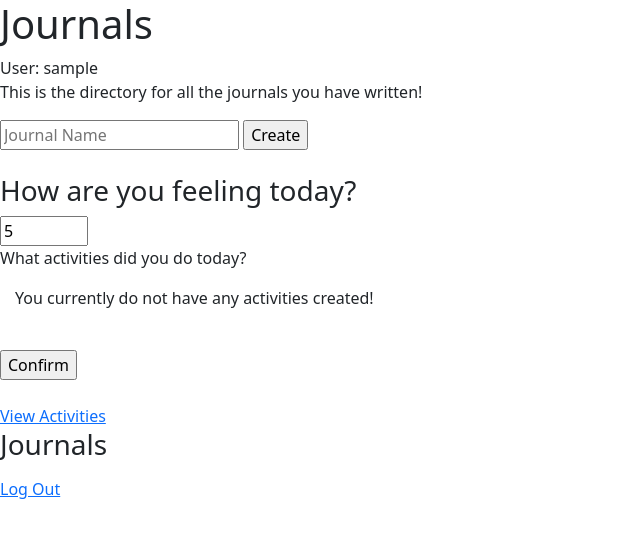
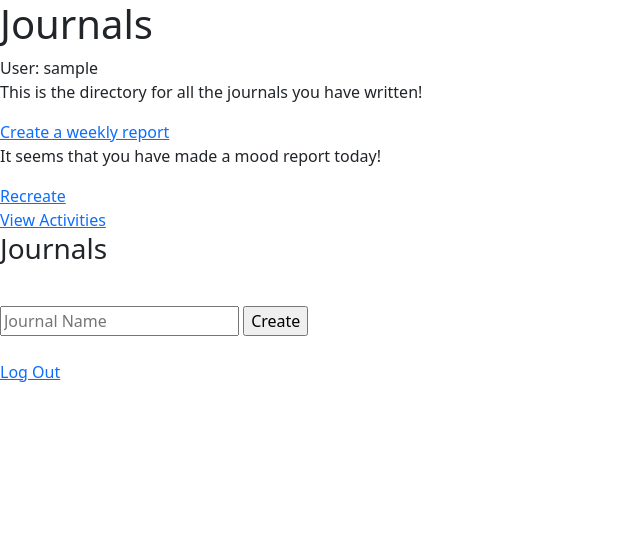
Before and after one commit to Athcns/akeso-site, a Django app: page /journals/ in a window 1280 px wide. Shown: the top 538 px of the page, without its empty margins (0-640 px from the left). Run offline with Django 3.2, Linux system fonts and the light colour scheme; the visitor is signed in with stand-in values (Sample User, id 1); data comes from the database, SQL or seed files in the repository; data that the repository does not hold is empty; parts of the project's set-up code (start-up, migrations or seed data) failed here and were passed over.

Commit message:
Added weekly report temporarily and also changed the if statments to better make sense in the views.py

```diff
--- a/akeso/journal/templates/journal/library.html
+++ b/akeso/journal/templates/journal/library.html
@@ -5,15 +5,15 @@
     <div>User: {{ request.user.username }}</div>
     <p>This is the directory for all the journals you have written!</p>
 
-    <form action="{% url 'createJournal' %}" method="POST">
-        {% csrf_token %}
-        <input type="text" name="journalName" placeholder="Journal Name">
-        <input type="submit" value="Create">
-    </form>
+    {% if not weekly_report %}
+        <a href="{% url 'createWeeklyReport' %}">Create a weekly report</a>
+    {% else %}
+        <p>You have already made a weekly report!</p>
+    {% endif %}
 
     <br>
     <!-- TODO: Insert a way to add your mood for the day using the "mood" function as well as the mood model -->
-    {% if daily_mood %}
+    {% if not daily_mood %}
     <form action="{% url 'mood' %}" method="POST">
         {% csrf_token %}
         <h3>How are you feeling today?</h3>
@@ -51,5 +51,13 @@
         {% endfor %}
     </ul>
 
+    <br>
+    <form action="{% url 'createJournal' %}" method="POST">
+        {% csrf_token %}
+        <input type="text" name="journalName" placeholder="Journal Name">
+        <input type="submit" value="Create">
+    </form>
+    <br>
+
     <a href="{% url 'logout' %}">Log Out</a>
 {% endblock %}
```
